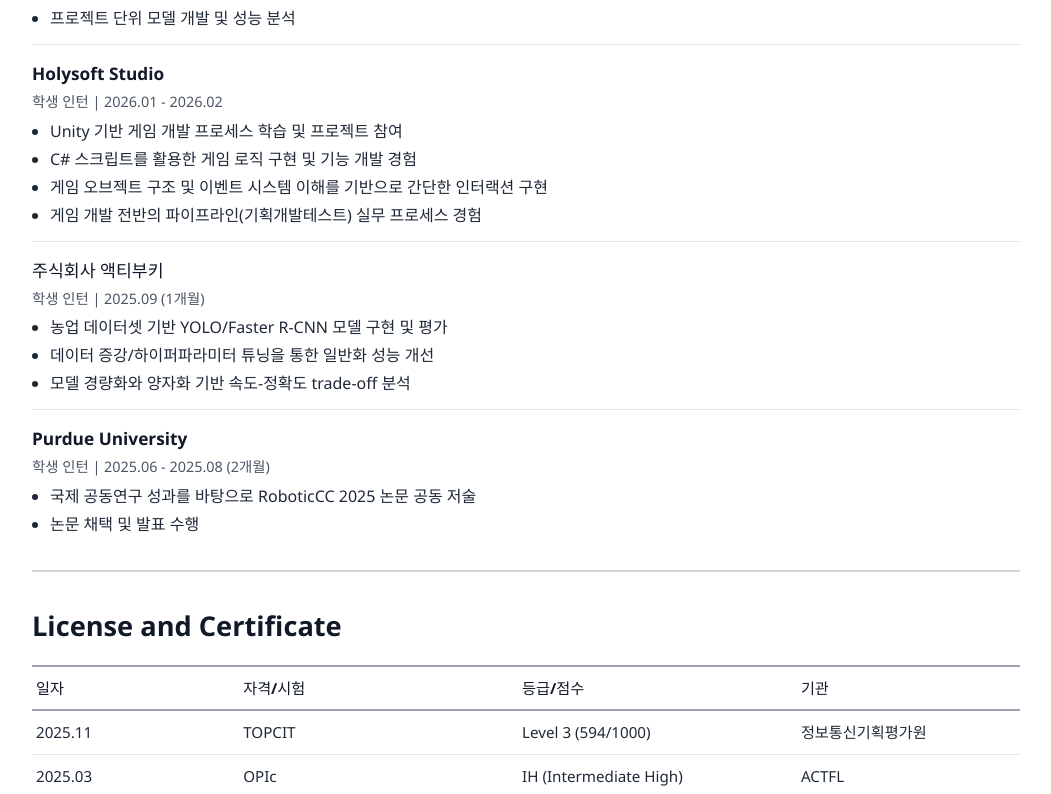
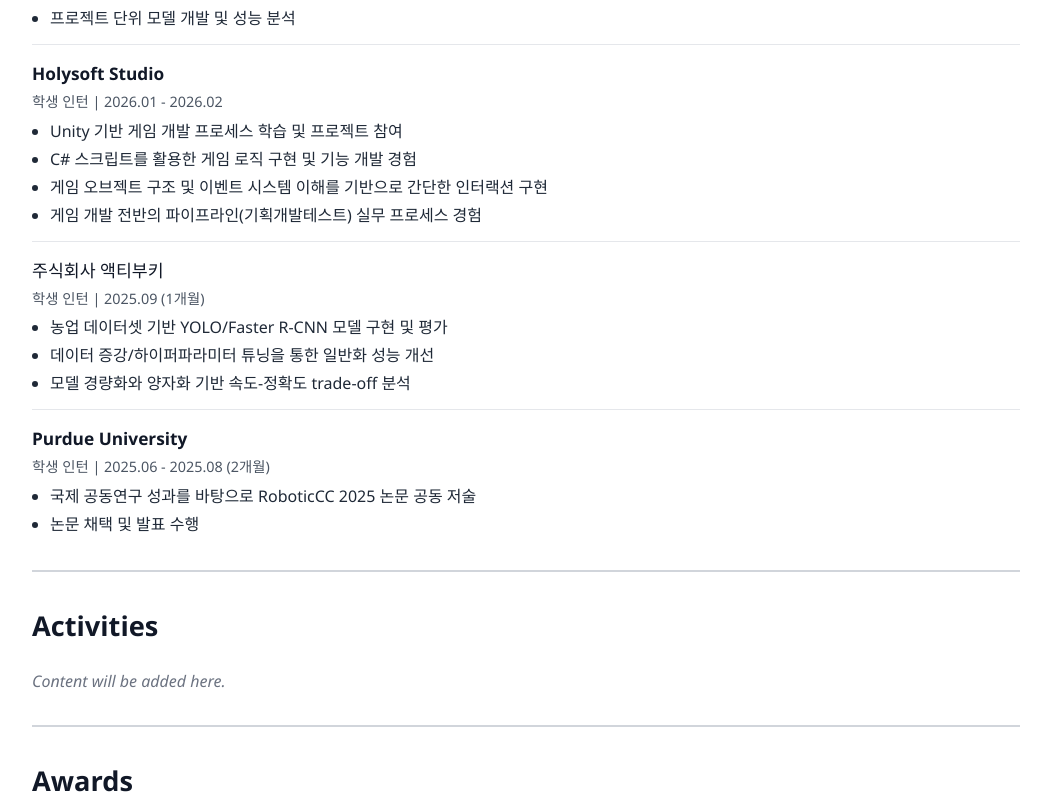
Before and after one commit to Quinsie/Quinsie.github.io, a React (Vite) app: page / in a window 1280 px wide. Shown: the part 2003-2797 px from the top of the page, without its empty margins (224-1275 px from the left). Built offline with nearby package versions, Linux system fonts and the light colour scheme.

Commit message:
feat: add activities and awards sections

```diff
--- a/src/App.css
+++ b/src/App.css
@@ -87,6 +87,11 @@
   border-bottom: 0;
 }
 
+.cv-empty-card {
+  padding-top: 12px;
+  padding-bottom: 12px;
+}
+
 .cv-card h3 {
   margin: 0 0 4px;
   font-size: 1.08rem;
@@ -137,6 +142,12 @@
 
 .cv-contact strong {
   color: #111827;
+}
+
+.cv-empty-text {
+  margin: 0;
+  color: #6b7280;
+  font-style: italic;
 }
 
 .scroll-end-spacer {
--- a/src/components/PortfolioSection.jsx
+++ b/src/components/PortfolioSection.jsx
@@ -33,6 +33,16 @@
 }
 
 function CardSection({ cards }) {
+  if (!cards.length) {
+    return (
+      <div className="cv-grid">
+        <article className="cv-card cv-empty-card">
+          <p className="cv-empty-text">Content will be added here.</p>
+        </article>
+      </div>
+    );
+  }
+
   return (
     <div className="cv-grid">
       {cards.map((card) => (
--- a/src/content/portfolio.js
+++ b/src/content/portfolio.js
@@ -4,6 +4,8 @@
   "research",
   "projects",
   "experience",
+  "activities",
+  "awards",
   "skills",
   "education",
 ];
@@ -34,6 +36,8 @@
       research: "Publications",
       projects: "Projects",
       experience: "Experience",
+      activities: "Activities",
+      awards: "Awards",
       skills: "License & Certificate",
       education: "Education",
     },
@@ -196,6 +200,16 @@
           },
         ],
       },
+      activities: {
+        title: "Activities",
+        type: "cards",
+        cards: [],
+      },
+      awards: {
+        title: "Awards",
+        type: "cards",
+        cards: [],
+      },
       skills: {
         title: "License and Certificate",
         type: "table",
@@ -231,6 +245,8 @@
       research: "Publications",
       projects: "Projects",
       experience: "Experience",
+      activities: "Activities",
+      awards: "Awards",
       skills: "License & Certificate",
       education: "Education",
     },
@@ -393,6 +409,16 @@
           },
         ],
       },
+      activities: {
+        title: "Activities",
+        type: "cards",
+        cards: [],
+      },
+      awards: {
+        title: "Awards",
+        type: "cards",
+        cards: [],
+      },
       skills: {
         title: "License and Certificate",
         type: "table",
```
